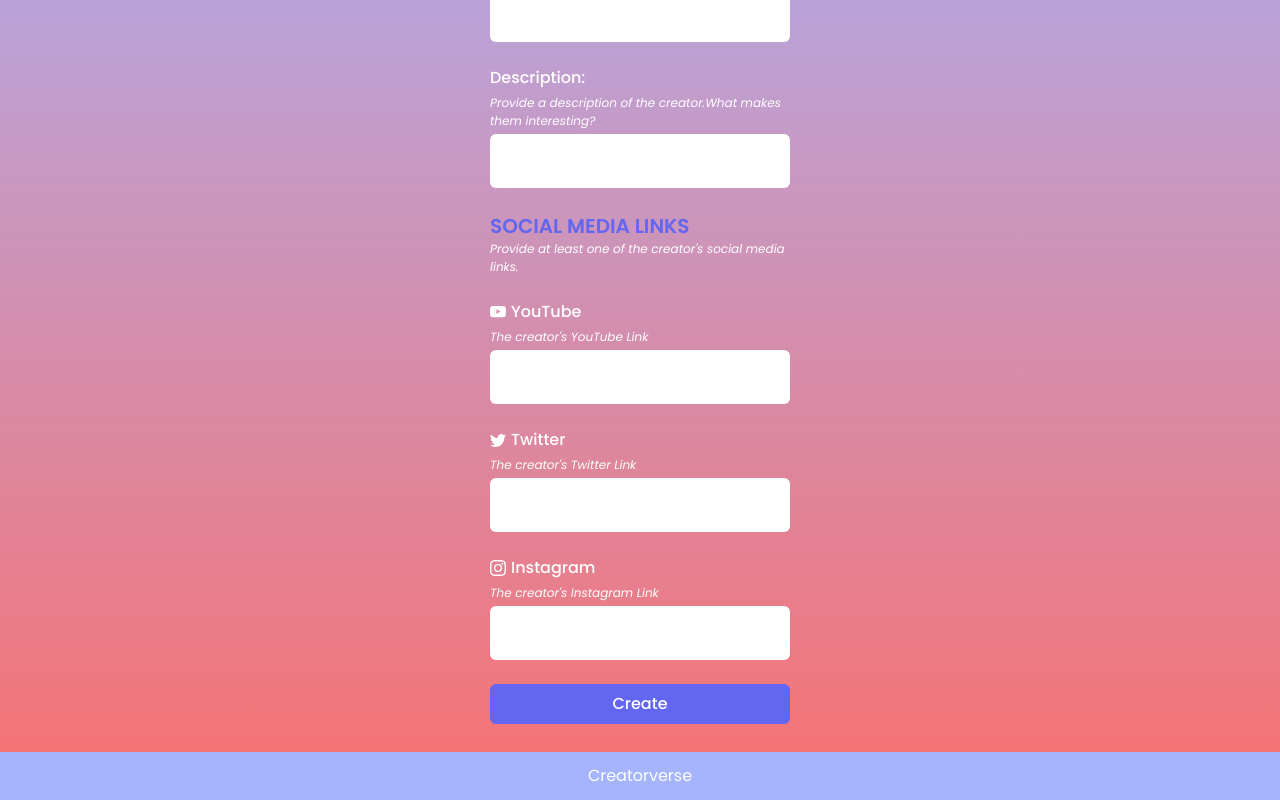
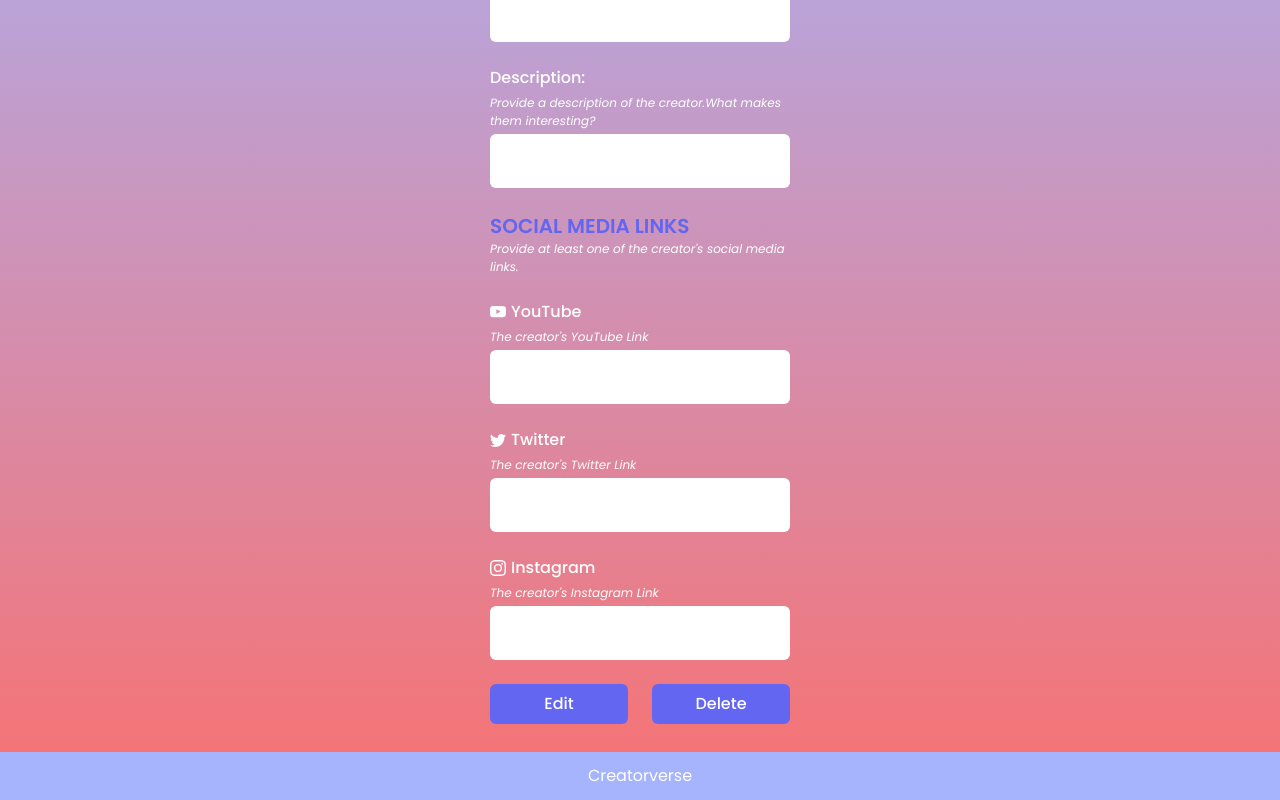
Before and after one commit to HafsaSarker/advanced-web-prework, a React (Vite) app: page /edit/1 in a window 1280 px wide. Shown: the part 334-1134 px from the top of the page. Built offline with nearby package versions, Linux system fonts and the light colour scheme; no server answers; the database is empty.

Commit message:
add delete functionality

```diff
--- a/src/pages/EditCreator.tsx
+++ b/src/pages/EditCreator.tsx
@@ -48,6 +48,16 @@
     .then(() =>
       navigate('/')
     )
+  }
+
+  const deletePost = async () => {
+    await supabase
+      .from('creators')
+      .delete()
+      .eq('id', id);
+
+    alert('Post Deleted')
+    navigate('/')
   }
 
   return (
@@ -129,13 +139,22 @@
               disabled={isSubmitting}
             />
           </label>
+        <div className="flex flex-row gap-6 w-full">
+          <button
+            className="bg-indigo-500 py-2 w-full rounded-md"
+            type="submit"
+            disabled={isSubmitting}>
+              Edit
+          </button>
 
-        <button
-          className="bg-indigo-500 py-2 w-full rounded-md"
-          type="submit"
-          disabled={isSubmitting}>
-            Create
-        </button>
+          <button
+            className="bg-indigo-500 py-2 w-full rounded-md"
+            type="button"
+            onClick={deletePost}
+            disabled={isSubmitting}>
+              Delete
+          </button>
+        </div>
       </form>
     </div>
 
```
